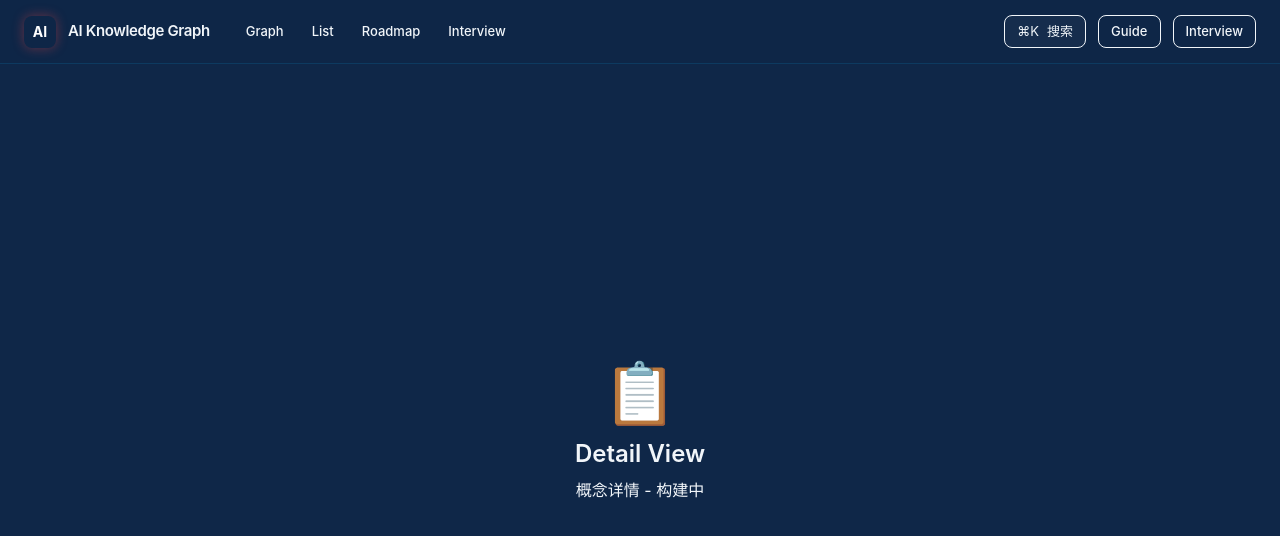
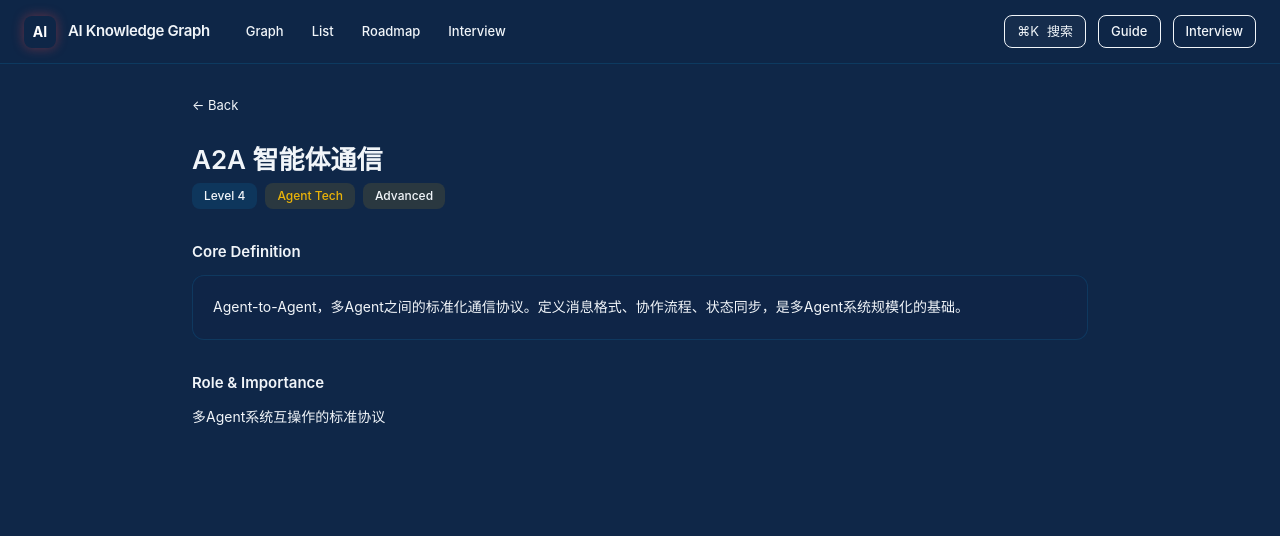
Before and after one commit to TheEastKoi/ai-knowledge-graph, a Vue app: page /detail/a2a in a window 1280 px wide. Shown: the top 536 px of the page. Built offline with nearby package versions, Linux system fonts and the light colour scheme.

Commit message:
feat: implement DetailView, CodeBlock, and ConceptDetail

```diff
--- a/package.json
+++ b/package.json
@@ -19,6 +19,7 @@
     "@tailwindcss/vite": "^4.3.1",
     "@types/d3": "^7.4.3",
     "@types/node": "^24.12.3",
+    "@types/prismjs": "^1.26.6",
     "@vitejs/plugin-vue": "^6.0.6",
     "@vue/tsconfig": "^0.9.1",
     "tailwindcss": "^4.3.1",
--- /dev/null
+++ b/src/components/common/CodeBlock.vue
@@ -0,0 +1,37 @@
+<template>
+  <div class="rounded-xl overflow-hidden border my-4" style="background: rgba(9, 20, 40, 0.8); border-color: var(--color-border-default);">
+    <div class="flex items-center justify-between px-4 py-2 border-b" style="background: rgba(14, 165, 233, 0.06); border-color: var(--color-border-subtle);">
+      <div class="flex items-center gap-2">
+        <span class="text-[11px] font-medium" style="color: var(--color-arc-blue-light);">{{ language }}</span>
+        <span v-if="title" class="text-[11px]" style="color: var(--color-text-dim);">{{ title }}</span>
+      </div>
+      <button @click="copy" class="text-[11px] transition-colors" style="color: var(--color-text-dim);">
+        {{ copied ? 'Copied!' : 'Copy' }}
+      </button>
+    </div>
+    <pre class="p-4 m-0 overflow-x-auto text-[13px] leading-relaxed" style="font-family: 'JetBrains Mono', 'Fira Code', monospace; color: #e2e8f0;"><code v-html="highlightedCode" /></pre>
+  </div>
+</template>
+
+<script setup lang="ts">
+import { ref, computed } from 'vue'
+import Prism from 'prismjs'
+import 'prismjs/components/prism-python'
+import 'prismjs/components/prism-javascript'
+import 'prismjs/components/prism-typescript'
+import 'prismjs/components/prism-bash'
+
+const props = defineProps<{ code: string; language: string; title?: string }>()
+const copied = ref(false)
+
+const highlightedCode = computed(() => {
+  const lang = Prism.languages[props.language] || Prism.languages.python
+  return Prism.highlight(props.code, lang, props.language)
+})
+
+function copy() {
+  navigator.clipboard.writeText(props.code)
+  copied.value = true
+  setTimeout(() => copied.value = false, 2000)
+}
+</script>
--- a/src/main.ts
+++ b/src/main.ts
@@ -1,4 +1,5 @@
 import './styles/main.css'
+import 'prismjs/themes/prism-tomorrow.css'
 import { createApp } from 'vue'
 import { createPinia } from 'pinia'
 import App from './App.vue'
--- a/src/views/DetailView.vue
+++ b/src/views/DetailView.vue
@@ -1,9 +1,102 @@
 <template>
-  <div class="h-full w-full flex items-center justify-center" style="background: var(--color-bg-primary);">
-    <div class="text-center">
-      <div class="text-6xl mb-4" style="color: var(--color-titanium-gold);">📋</div>
-      <h1 class="text-2xl font-semibold mb-2" style="color: var(--color-text-primary);">Detail View</h1>
-      <p style="color: var(--color-text-muted);">概念详情 - 构建中</p>
+  <div class="h-full overflow-y-auto p-8" v-if="node">
+    <div class="max-w-4xl mx-auto">
+      <button @click="$router.back()" class="flex items-center gap-2 text-[13px] mb-6 transition-colors" style="color: var(--color-text-dim);">&larr; Back</button>
+
+      <h1 class="text-[26px] font-semibold mb-1" style="color: var(--color-text-primary);">{{ node.name }}</h1>
+      <p v-if="node.nameEn" class="text-[14px] mb-4" style="color: var(--color-text-dim);">{{ node.nameEn }}</p>
+
+      <div class="flex items-center gap-2 mb-8">
+        <span class="px-3 py-1 rounded-lg text-[12px] font-medium" style="background: rgba(14,165,233,0.12); color: var(--color-arc-blue-light);">Level {{ node.level }}</span>
+        <span class="px-3 py-1 rounded-lg text-[12px] font-medium" :style="{ background: catBg, color: catColor }">{{ categoryLabel }}</span>
+        <span class="px-3 py-1 rounded-lg text-[12px] font-medium" style="background: rgba(234,179,8,0.12); color: var(--color-titanium-gold);">{{ difficultyLabel }}</span>
+      </div>
+
+      <section class="mb-8">
+        <h2 class="text-[15px] font-semibold mb-3" style="color: var(--color-text-primary);">Core Definition</h2>
+        <div class="glass-panel p-5 text-[14px] leading-relaxed" style="color: var(--color-text-secondary);" v-text="node.fullDescription || node.desc" />
+      </section>
+
+      <section class="mb-8">
+        <h2 class="text-[15px] font-semibold mb-3" style="color: var(--color-text-primary);">Role &amp; Importance</h2>
+        <p class="text-[14px] leading-relaxed" style="color: var(--color-text-secondary);">{{ node.role }}</p>
+      </section>
+
+      <section v-if="node.formula" class="mb-8">
+        <h2 class="text-[15px] font-semibold mb-3" style="color: var(--color-text-primary);">Key Formula</h2>
+        <div class="glass-panel p-5 text-center font-mono text-[16px]" style="color: var(--color-text-primary);">{{ node.formula }}</div>
+      </section>
+
+      <section v-if="node.pseudocode" class="mb-8">
+        <h2 class="text-[15px] font-semibold mb-3" style="color: var(--color-text-primary);">Algorithm</h2>
+        <pre class="text-[13px] leading-relaxed font-mono p-4 rounded-xl border" style="color: var(--color-text-muted); background: rgba(9, 20, 40, 0.8); border-color: var(--color-border-subtle);">{{ node.pseudocode }}</pre>
+      </section>
+
+      <section v-if="node.codeExamples.length > 0" class="mb-8">
+        <h2 class="text-[15px] font-semibold mb-3" style="color: var(--color-text-primary);">Code Examples</h2>
+        <CodeBlock v-for="(ex, idx) in node.codeExamples" :key="idx" :code="ex.code" :language="ex.language" :title="ex.title" />
+      </section>
+
+      <section v-if="node.interviewQuestions.length > 0" class="mb-8">
+        <h2 class="text-[15px] font-semibold mb-3" style="color: var(--color-text-primary);">Interview Questions</h2>
+        <div class="space-y-3">
+          <div v-for="qa in node.interviewQuestions" :key="qa.id" class="glass-panel p-4">
+            <p class="text-[14px] font-medium mb-2" style="color: var(--color-text-primary);">Q: {{ qa.question }}</p>
+            <p class="text-[13px] leading-relaxed pl-4 border-l-2" style="color: var(--color-text-muted); border-color: var(--color-border-accent);">{{ qa.answer }}</p>
+          </div>
+        </div>
+      </section>
+
+      <section v-if="node.bestPractices.length > 0" class="mb-8">
+        <h2 class="text-[15px] font-semibold mb-3" style="color: var(--color-text-primary);">Best Practices</h2>
+        <ul class="space-y-2">
+          <li v-for="bp in node.bestPractices" :key="bp" class="text-[14px] flex items-start gap-2" style="color: var(--color-text-secondary);"><span class="mt-1 shrink-0" style="color: var(--color-cat-base);">◆</span> {{ bp }}</li>
+        </ul>
+      </section>
+
+      <section v-if="node.commonPitfalls.length > 0" class="mb-8">
+        <h2 class="text-[15px] font-semibold mb-3" style="color: var(--color-armor-red-light);">Common Pitfalls</h2>
+        <ul class="space-y-2">
+          <li v-for="pit in node.commonPitfalls" :key="pit" class="text-[14px] flex items-start gap-2" style="color: var(--color-text-secondary);"><span class="mt-1 shrink-0" style="color: var(--color-armor-red);">⚠</span> {{ pit }}</li>
+        </ul>
+      </section>
+
+      <section v-if="node.references.length > 0" class="mb-8">
+        <h2 class="text-[15px] font-semibold mb-3" style="color: var(--color-text-primary);">References</h2>
+        <div class="space-y-2">
+          <a v-for="ref in node.references" :key="ref.url" :href="ref.url" target="_blank" class="flex items-center gap-2 text-[14px] transition-colors no-underline" style="color: var(--color-arc-blue-light);">
+            <span class="text-[11px] px-2 py-0.5 rounded-md font-medium" style="background: rgba(14,165,233,0.1);">{{ ref.type }}</span> {{ ref.title }}
+          </a>
+        </div>
+      </section>
     </div>
   </div>
+  <EmptyState v-else icon="?" title="Concept not found" description="Check the URL and try again" />
 </template>
+
+<script setup lang="ts">
+import { computed } from 'vue'
+import { useRoute } from 'vue-router'
+import { useKnowledgeStore } from '@/stores/knowledgeStore'
+import CodeBlock from '@/components/common/CodeBlock.vue'
+import EmptyState from '@/components/common/EmptyState.vue'
+import type { Category } from '@/types'
+
+const route = useRoute()
+const knowledgeStore = useKnowledgeStore()
+
+const node = computed(() => {
+  const id = route.params.id as string
+  return knowledgeStore.getNodeById(id)
+})
+
+const catLabels: Record<Category, string> = { base: 'Foundation', llm: 'LLM Tech', agent: 'Agent Tech' }
+const catColors: Record<Category, string> = { base: '#22c55e', llm: '#3b82f6', agent: '#eab308' }
+const catBgs: Record<Category, string> = { base: 'rgba(34,197,94,0.12)', llm: 'rgba(59,130,246,0.12)', agent: 'rgba(234,179,8,0.12)' }
+const diffs: Record<string, string> = { beginner: 'Beginner', intermediate: 'Intermediate', advanced: 'Advanced' }
+
+const categoryLabel = computed(() => node.value ? catLabels[node.value.category] : '')
+const catColor = computed(() => node.value ? catColors[node.value.category] : '#22c55e')
+const catBg = computed(() => node.value ? catBgs[node.value.category] : 'rgba(34,197,94,0.12)')
+const difficultyLabel = computed(() => node.value ? diffs[node.value.difficulty] || '' : '')
+</script>
```
Also changed, not shown: 1 other file (tests, documents, lock files or other folders).
